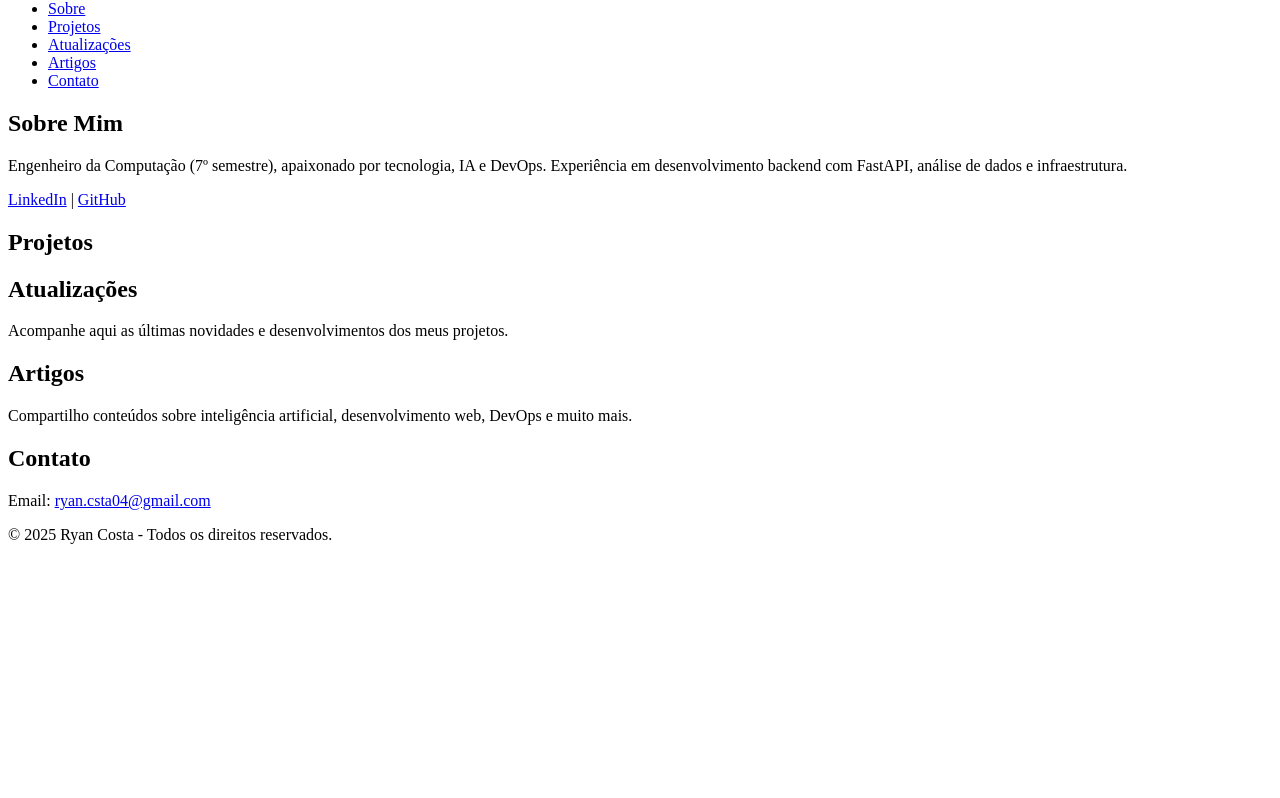
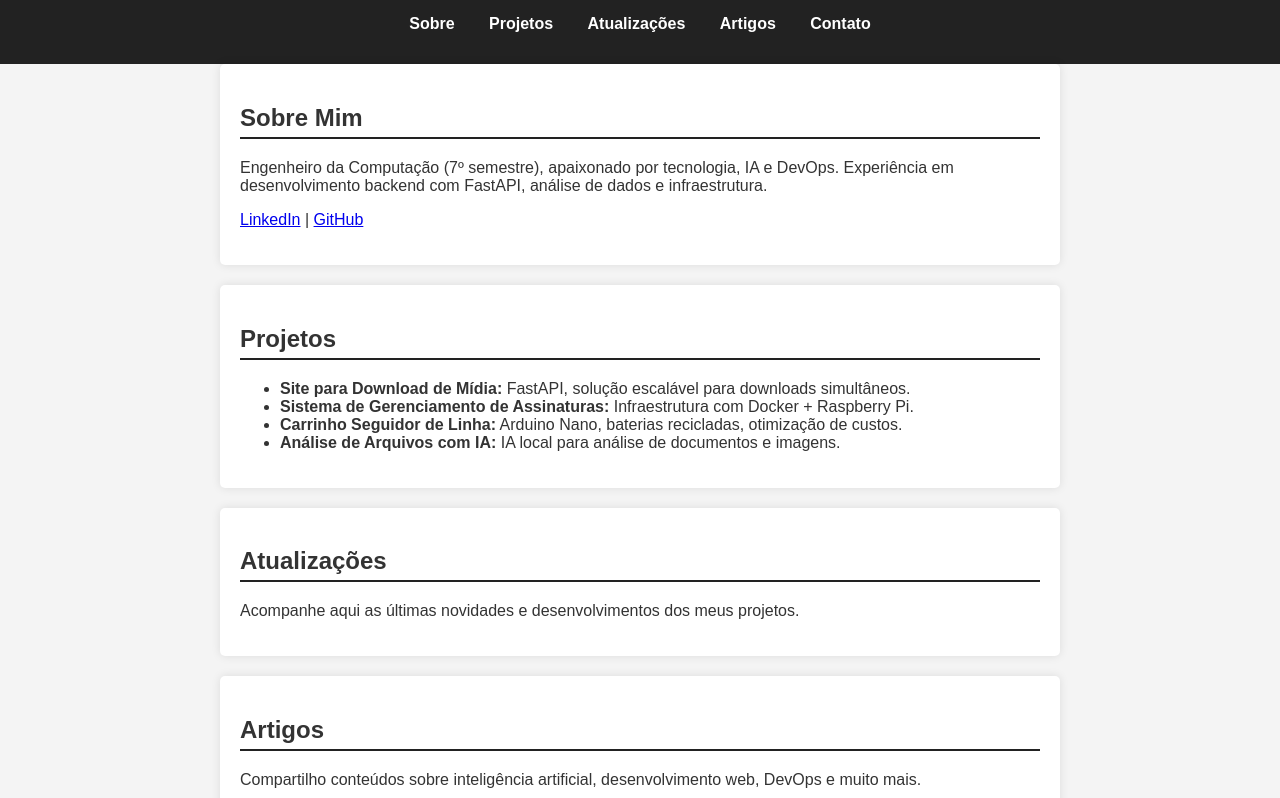
Before and after one commit to Ryan-C0st4/Portf-lio-, a plain HTML site: page index.html in a window 1280 px wide. Shown: the part 80-878 px from the top of the page. Before the commit the page ends 800 px from the top, so only its background shows below. Drawn offline with Linux system fonts and the light colour scheme.

Commit message:
PORTFOLIO

```diff
--- a/index.html
+++ b/index.html
@@ -3,7 +3,7 @@
     <meta charset="UTF-8">
     <meta name="viewport" content="width=device-width, initial-scale=1.0">
     <title>Portfólio - RYAN COSTA</title>
-    <link rel="https://github.dev/Ryan-C0st4" href="style.css">
+    <link rel="stylesheet" href="style.css">
 </head>
 <body>
     <header>
@@ -20,12 +20,17 @@
     </header><section id="sobre">
     <h2>Sobre Mim</h2>
     <p>Engenheiro da Computação (7º semestre), apaixonado por tecnologia, IA e DevOps. Experiência em desenvolvimento backend com FastAPI, análise de dados e infraestrutura.</p>
-    <p><a href="https://www.linkedin.com/in/ryan-costa-6061a3218/" target="_blank">LinkedIn</a> | <a href="https://github.com" target="_blank">GitHub</a></p>
+    <p><a href="https://www.linkedin.com/" target="_blank">LinkedIn</a> | <a href="https://github.com" target="_blank">GitHub</a></p>
 </section>
 
 <section id="projetos">
     <h2>Projetos</h2>
-
+    <ul>
+        <li><strong>Site para Download de Mídia:</strong> FastAPI, solução escalável para downloads simultâneos.</li>
+        <li><strong>Sistema de Gerenciamento de Assinaturas:</strong> Infraestrutura com Docker + Raspberry Pi.</li>
+        <li><strong>Carrinho Seguidor de Linha:</strong> Arduino Nano, baterias recicladas, otimização de custos.</li>
+        <li><strong>Análise de Arquivos com IA:</strong> IA local para análise de documentos e imagens.</li>
+    </ul>
 </section>
 
 <section id="atualizacoes">
@@ -44,7 +49,7 @@
 </section>
 
 <footer>
-    <p>&copy; 2025 Ryan Costa - Todos os direitos reservados.</p>
+    <p>&copy; 2025 RYAN COSTA - Todos os direitos reservados.</p>
 </footer>
 
 </body>
```
